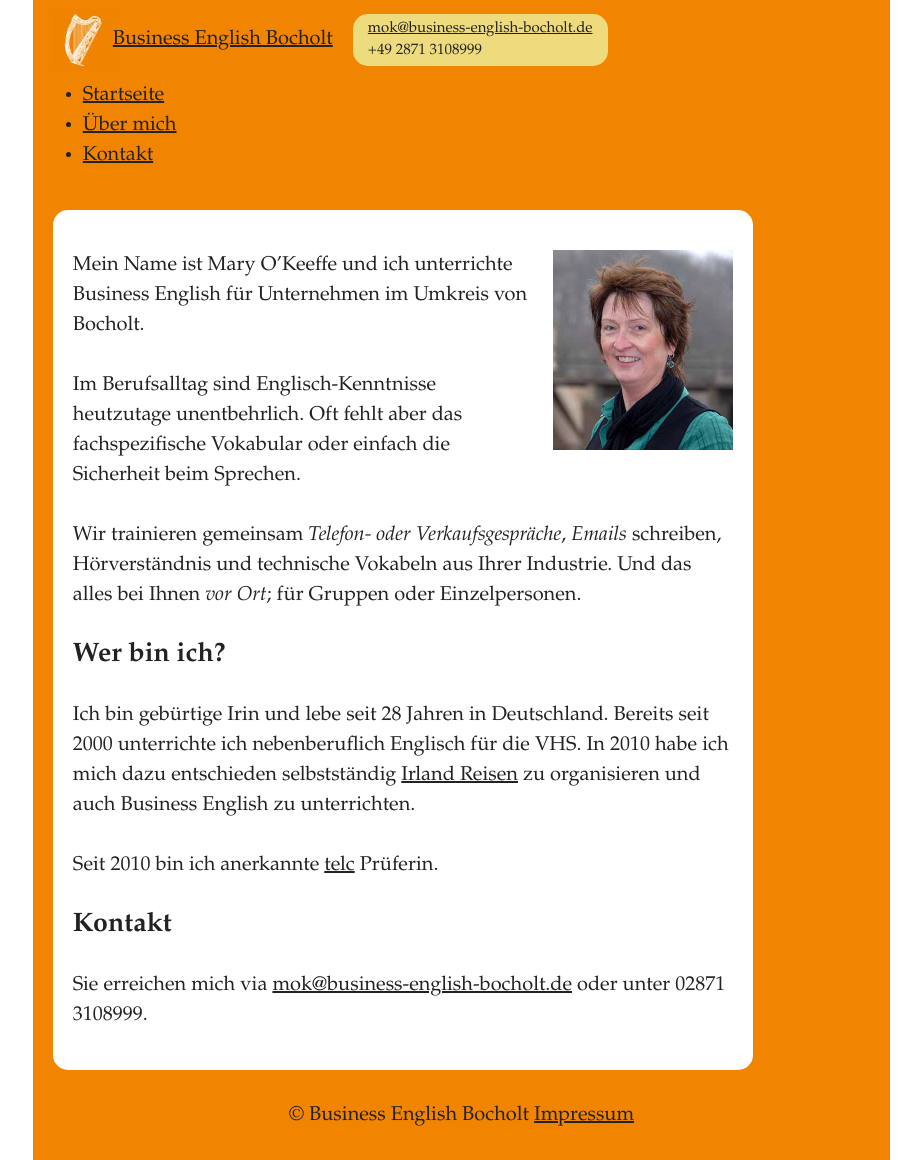
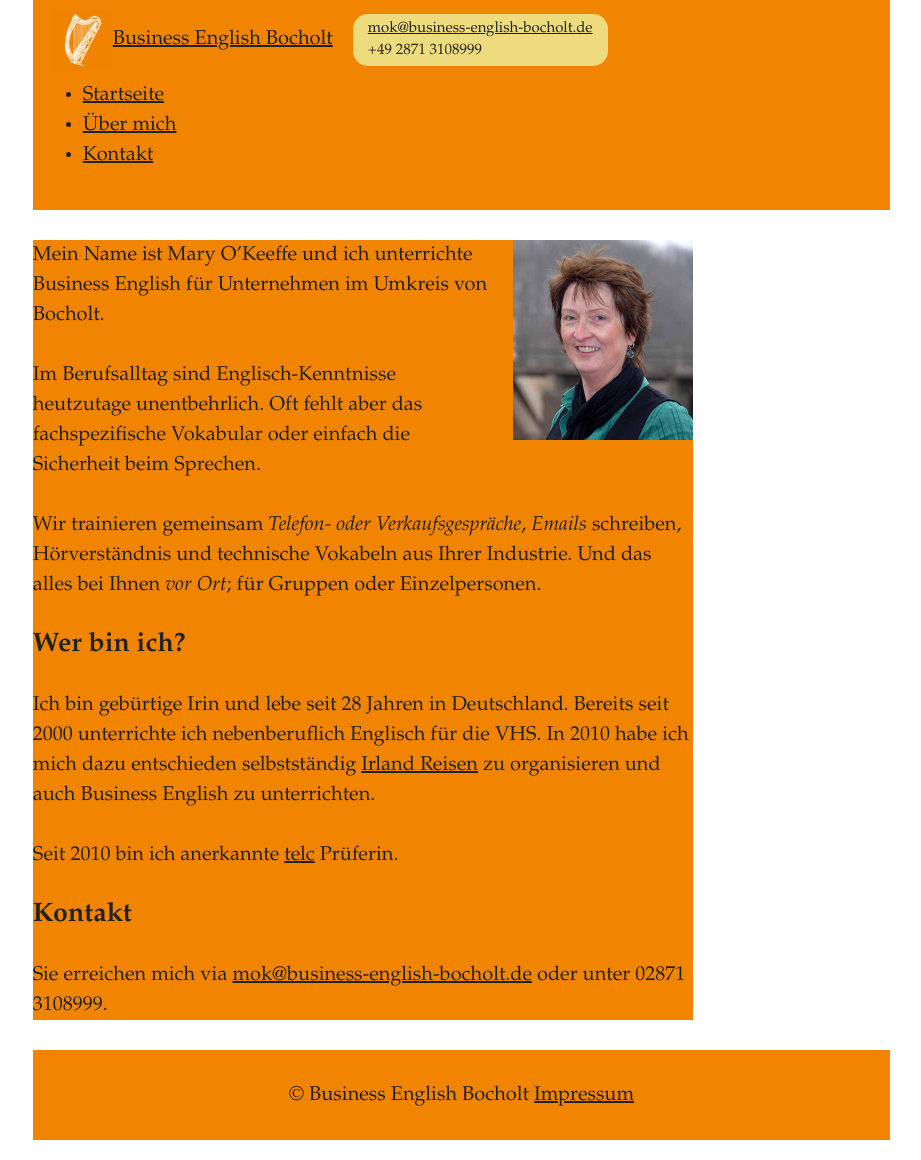
Before and after one commit to ArloL/business-english, a Jekyll site: the page built from index.md, in a window 1280 px wide. Shown: the whole page, without its empty margins (108-1029 px from the left). Built offline with Jekyll 4.4.1, drawn with Linux system fonts in a browser that asks for light colours.

Commit message:
Merge article and content divs

```diff
--- a/_layouts/default.html
+++ b/_layouts/default.html
@@ -1,8 +1,6 @@
 {% include header.html %}
-<div class="article">
-<div class="content">
+<div class="article content">
 {{ content }}
-</div>
 </div>
 {% include footer.html %}
 </body>
```
